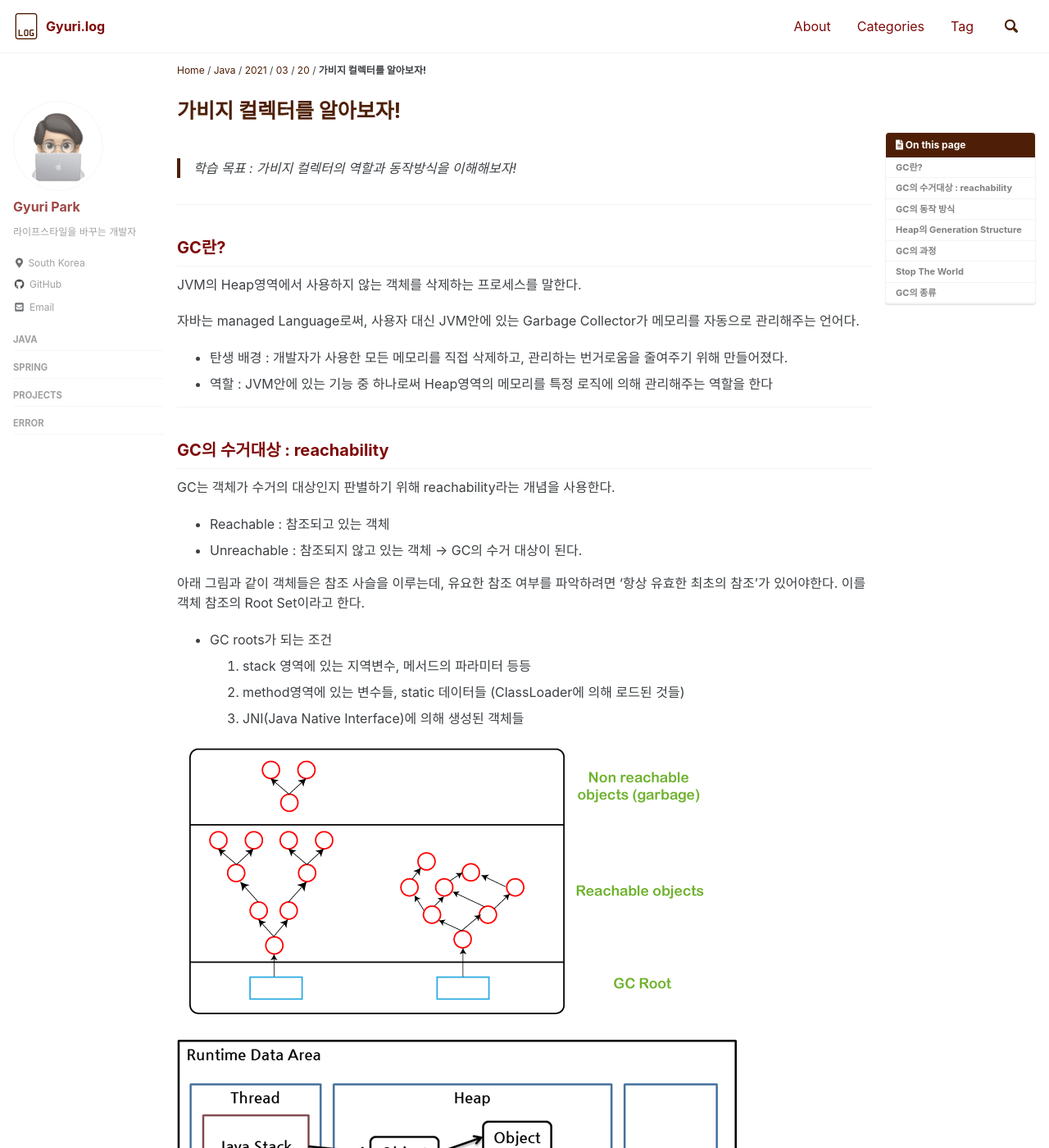
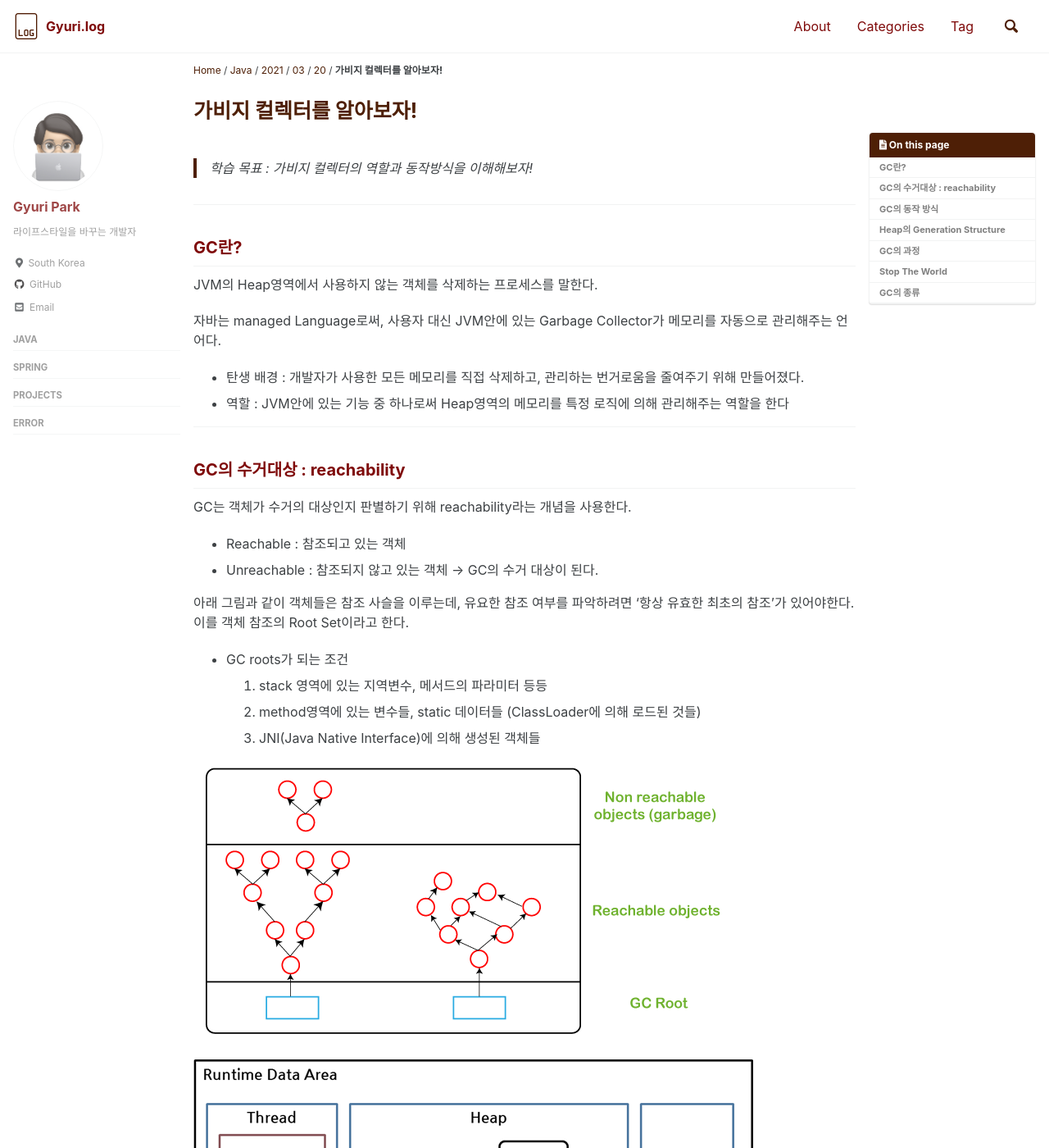
Before and after one commit to gyuripk/blog, a Jekyll site: the page built from _posts/2021-03-20-GarbageCollection.md, in a window 1280 px wide and 1400 px high. Shown: the whole window at 82% size. Built offline with Jekyll 4.4.1, drawn with Linux system fonts in a browser that asks for light colours; cached includes are drawn as plain includes; comment, search, counter and statistics services are not loaded.

Commit message:
Update _variables.scss

```diff
--- a/_sass/minimal-mistakes/_variables.scss
+++ b/_sass/minimal-mistakes/_variables.scss
@@ -150,9 +150,9 @@ $max-width: $x-large !default;
 /*
    Grid
    ========================================================================== */
-$right-sidebar-width-narrow: 150px !default;
-$right-sidebar-width: 200px !default;
-$right-sidebar-width-wide: 250px !default;
+$right-sidebar-width-narrow: 170px !default;
+$right-sidebar-width: 220px !default;
+$right-sidebar-width-wide: 270px !default;
 // $right-sidebar-width-narrow: 200px !default;
 // $right-sidebar-width: 300px !default;
 // $right-sidebar-width-wide: 400px !default;
```
